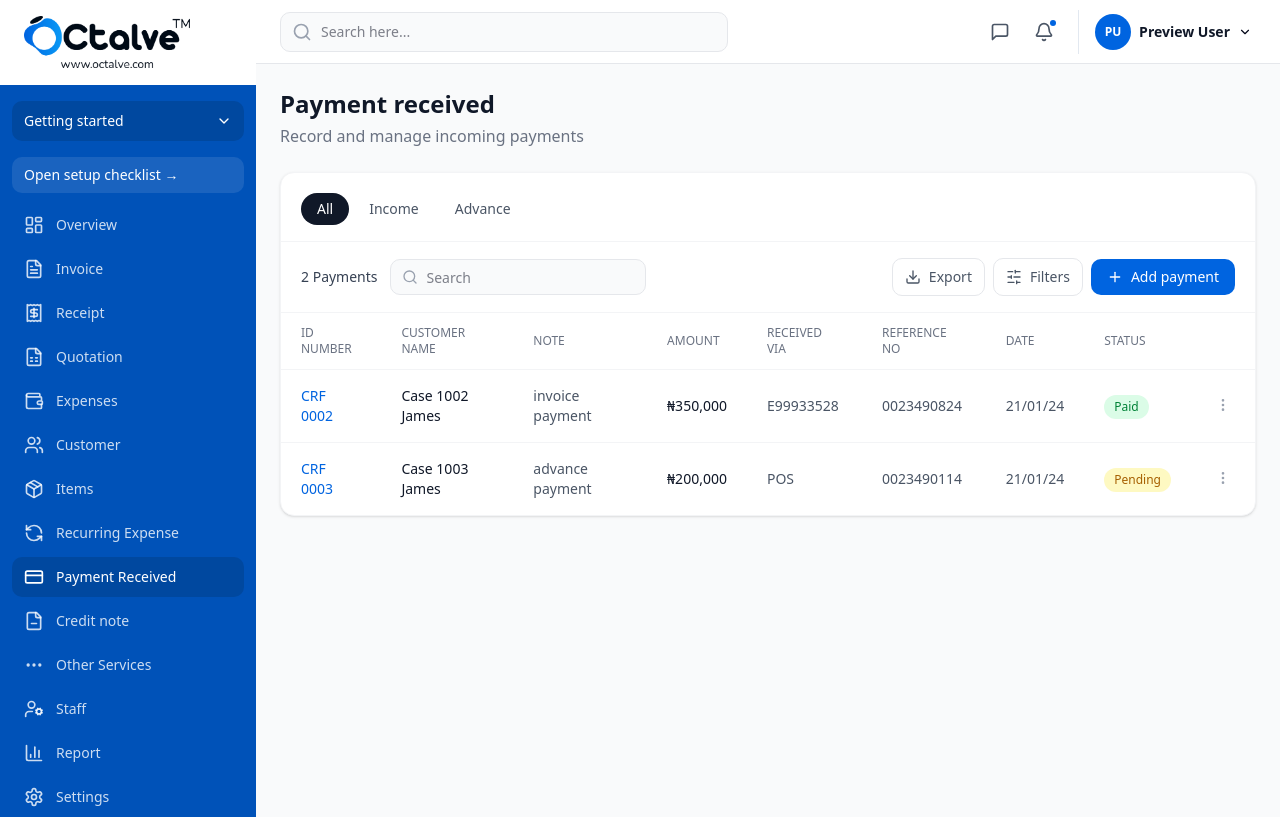
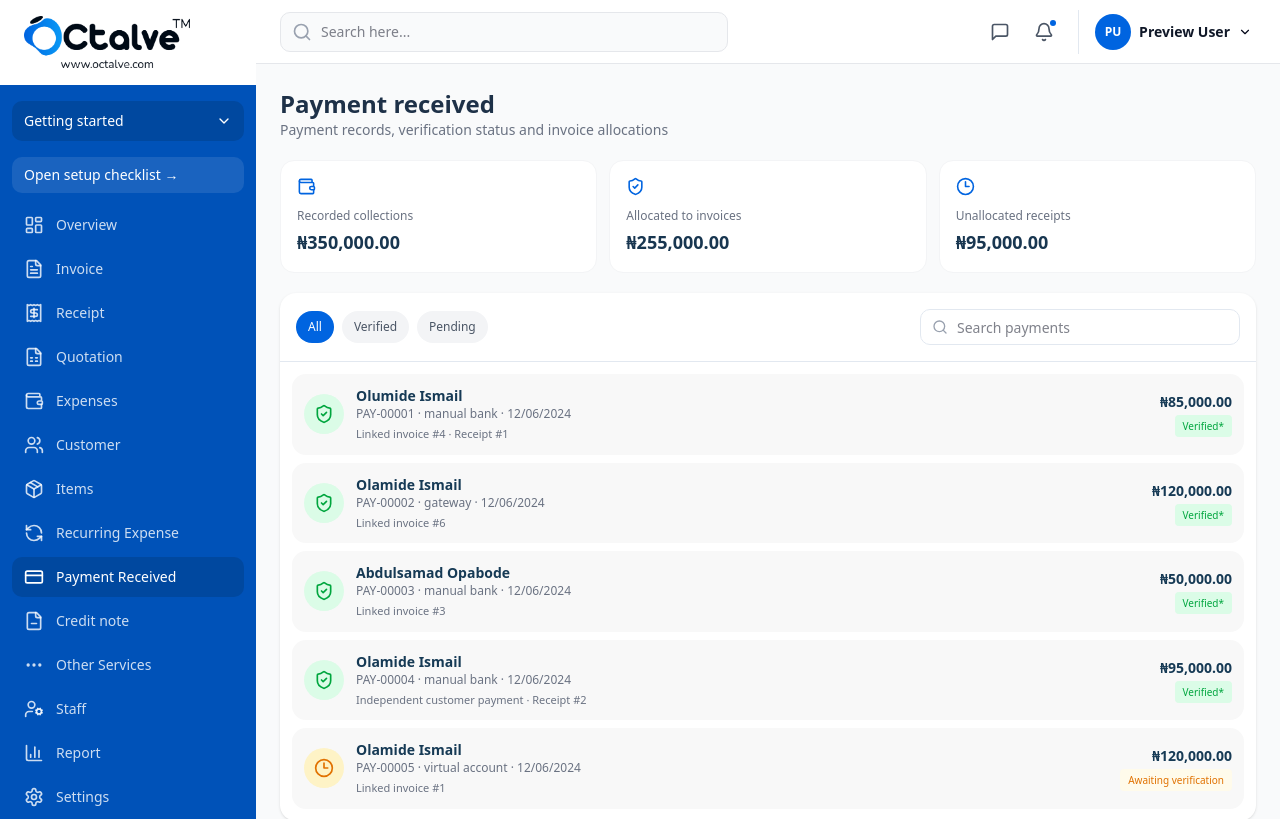
Before and after one commit to octalve-core/octalve-invoice, a Next.js app: page /dashboard/payment-received in a window 1280 px wide. Shown: the top 819 px of the page. Built offline with nearby package versions, Linux system fonts and the light colour scheme.

Commit message:
feat(phase-0h): separate payment-source ledger projection with duplicate-safe cash reporting and Payment Received directory

```diff
--- a/app/(dashboard)/dashboard/payment-received/page.tsx
+++ b/app/(dashboard)/dashboard/payment-received/page.tsx
@@ -1,26 +1,37 @@
 "use client";
-
-import { useState } from "react";
-import PaymentReceivedTable from "@/components/dashboard/tables/PaymentReceivedTable";
-
-export default function PaymentReceivedPage() {
-  const [isCreateModalOpen, setIsCreateModalOpen] = useState(false);
-
-  const handleCreate = (data: any) => {
-    console.log("Create payment", data);
-  };
-
-  return (
-    <div className="space-y-6">
-      {/* Page Header */}
-      <div>
-        <h1 className="text-2xl font-bold text-gray-900">Payment received</h1>
-        <p className="text-gray-500 mt-1">Record and manage incoming payments</p>
-      </div>
-
-      <PaymentReceivedTable onCreateClick={() => setIsCreateModalOpen(true)} />
-
-      {/* TODO: create payment modal */}
-    </div>
-  );
+import {useMemo,useState} from "react";
+import Link from "next/link";
+import {Search,Wallet,ShieldCheck,Clock3,ArrowRight} from "lucide-react";
+import {paymentPreview,financeProjection} from "@/src/features/payments/ledger";
+import {previewInvoices} from "@/src/features/invoices/lib/preview-records";
+const minor=(s:string)=>Math.round((Number(s.replace(/[^\d.]/g,""))||0)*100);
+const money=(n:number)=>new Intl.NumberFormat("en-NG",{style:"currency",currency:"NGN",minimumFractionDigits:2}).format(n/100);
+const claims=previewInvoices.map(i=>({id:i.id,amountMinor:minor(i.amount),issued:i.status!=="draft"}));
+export default function PaymentReceivedPage(){
+ const [query,setQuery]=useState(""),[status,setStatus]=useState<"all"|"verified"|"pending">("all");
+ const rows=useMemo(()=>paymentPreview.filter(p=>(status==="all"||p.status===status)&&[p.customer,p.id,p.reference].some(v=>v.toLowerCase().includes(query.toLowerCase()))),[query,status]);
+ const projection=useMemo(()=>financeProjection(claims,paymentPreview,[]),[]);
+ return <main className="min-w-0 space-y-5">
+  <header><h1 className="text-2xl font-bold text-[#1e3148]">Payment received</h1><p className="text-sm text-gray-500">Payment records, verification status and invoice allocations</p></header>
+  <div className="grid grid-cols-2 gap-3 lg:grid-cols-3">
+   {[{label:"Recorded collections",value:money(projection.collectedMinor),icon:Wallet},{label:"Allocated to invoices",value:money(projection.allocatedMinor),icon:ShieldCheck},{label:"Unallocated receipts",value:money(projection.unallocatedMinor),icon:Clock3}].map(c=>
+    <section key={c.label} className="rounded-xl border border-gray-100 bg-white p-4"><c.icon size={19} className="text-[#0064E0]"/><p className="mt-3 text-xs text-gray-500">{c.label}</p><p className="mt-1 break-all text-lg font-semibold text-[#183650]">{c.value}</p></section>)}
+  </div>
+  <div className="overflow-hidden rounded-2xl bg-white shadow-sm">
+   <div className="flex flex-wrap items-center gap-3 border-b p-4">
+    <div className="flex gap-2">{(["all","verified","pending"] as const).map(s=><button key={s} onClick={()=>setStatus(s)} className={"rounded-full px-3 py-2 text-xs capitalize "+(status===s?"bg-[#0064E0] text-white":"bg-gray-100 text-gray-600")}>{s}</button>)}</div>
+    <label className="relative min-w-[150px] flex-1 sm:ml-auto sm:max-w-xs"><Search size={16} className="absolute left-3 top-2.5 text-gray-400"/><input value={query} onChange={e=>setQuery(e.target.value)} placeholder="Search payments" className="h-9 w-full rounded-lg border pl-9 text-sm"/></label>
+   </div>
+   <div className="space-y-2 p-3">{rows.map(row=><div key={row.id} className="flex min-w-0 items-center gap-3 rounded-xl bg-[#f8f8f8] p-3">
+    <span className={"grid h-10 w-10 shrink-0 place-items-center rounded-full "+(row.status==="verified"?"bg-green-100 text-green-600":"bg-amber-100 text-amber-600")}>{row.status==="verified"?<ShieldCheck size={20}/>:<Clock3 size={20}/>}</span>
+    <div className="min-w-0 flex-1"><p className="truncate text-sm font-semibold text-[#163a55]">{row.customer}</p><p className="truncate text-xs text-gray-500">{row.id} · {row.source.replace("-"," ")} · {row.date}</p>
+     <p className="mt-1 text-[11px] text-gray-500">{row.allocations.length?"Linked invoice #"+row.allocations[0]?.invoiceId:"Independent customer payment"}{row.receiptId?" · Receipt #"+row.receiptId:""}</p></div>
+    <div className="shrink-0 text-right"><p className="text-sm font-semibold text-[#163a55]">{money(row.amountMinor)}</p><span className={"rounded px-2 py-1 text-[10px] "+(row.status==="verified"?"bg-green-100 text-green-600":"bg-amber-50 text-amber-600")}>{row.status==="verified"?"Verified*":"Awaiting verification"}</span></div>
+   </div>)}</div>
+  </div>
+  <div className="rounded-xl border border-blue-100 bg-white p-4 text-xs leading-6 text-gray-600">
+   These are illustrative payment events, not confirmation from a bank or provider. A new manual payment must be recorded from its invoice after independent bank verification; provider events must be reconciled automatically.
+   <Link href="/dashboard/invoice" className="mt-2 flex items-center gap-2 font-semibold text-[#0064E0]">Select an invoice to record payment <ArrowRight size={14}/></Link>
+  </div>
+ </main>;
 }
--- /dev/null
+++ b/src/features/payments/ledger.ts
@@ -0,0 +1,60 @@
+/** Ledger projections. Payments—not documents—are the sole basis for cash received.
+ * All amounts are integer minor units; NEVER count receipt documents as additional cash.
+ * Preview examples only. A real ledger requires server verification, idempotency and RBAC.
+ */
+export type PaymentSource="manual-bank"|"gateway"|"virtual-account";
+export type PaymentStatus="verified"|"pending";
+export interface InvoiceClaim {id:string;amountMinor:number;issued:boolean;}
+export interface PaymentAllocation {invoiceId:string;amountMinor:number;}
+export interface PaymentEntry {
+ id:string;customer:string;reference:string;amountMinor:number;source:PaymentSource;
+ status:PaymentStatus;date:string;allocations:PaymentAllocation[];receiptId?:string;
+}
+export interface RefundEntry {id:string;paymentId:string;amountMinor:number;status:PaymentStatus;}
+export function financeProjection(invoices:InvoiceClaim[],payments:PaymentEntry[],refunds:RefundEntry[]){
+ const amount=(n:number)=>{if(!Number.isSafeInteger(n)||n<0)throw new Error("Invalid minor-unit amount");return n;};
+ const claims=new Map(invoices.filter(i=>i.issued).map(i=>[i.id,amount(i.amountMinor)]));
+ const unique=new Map<string,PaymentEntry>();
+ for(const p of payments){
+  amount(p.amountMinor);
+  if(!unique.has(p.id))unique.set(p.id,p);
+ }
+ const approved=[...unique.values()].filter(p=>p.status==="verified");
+ const invoiceAllocations=new Map<string,number>();
+ let collectedMinor=0,unallocatedMinor=0;
+ for(const payment of approved){
+  collectedMinor+=payment.amountMinor;
+  let allocated=0;
+  for(const a of payment.allocations){
+   amount(a.amountMinor);
+   if(!claims.has(a.invoiceId))throw new Error("Allocation references an unissued or unknown invoice");
+   allocated+=a.amountMinor;
+   invoiceAllocations.set(a.invoiceId,(invoiceAllocations.get(a.invoiceId)||0)+a.amountMinor);
+  }
+  if(allocated>payment.amountMinor)throw new Error("Payment allocations exceed received amount");
+  unallocatedMinor+=payment.amountMinor-allocated;
+ }
+ for(const [id,allocated] of invoiceAllocations){
+  if(allocated>(claims.get(id)||0))throw new Error("Invoice allocations exceed invoice balance");
+ }
+ const seenRefunds=new Set<string>();let refundedMinor=0;
+ for(const refund of refunds){
+  if(seenRefunds.has(refund.id))continue;seenRefunds.add(refund.id);
+  amount(refund.amountMinor);
+  if(refund.status!=="verified")continue;
+  if(!unique.get(refund.paymentId)||unique.get(refund.paymentId)?.status!=="verified")throw new Error("Refund has no verified source payment");
+  refundedMinor+=refund.amountMinor;
+ }
+ if(refundedMinor>collectedMinor)throw new Error("Refunds exceed collected funds");
+ const invoicedMinor=[...claims.values()].reduce((a,b)=>a+b,0);
+ const allocatedMinor=[...invoiceAllocations.values()].reduce((a,b)=>a+b,0);
+ return {invoicedMinor,allocatedMinor,outstandingMinor:invoicedMinor-allocatedMinor,collectedMinor,unallocatedMinor,refundedMinor,netCollectedMinor:collectedMinor-refundedMinor};
+}
+export const paymentPreview:PaymentEntry[]=[
+ {id:"PAY-00001",customer:"Olumide Ismail",reference:"BANK-2024-001",source:"manual-bank",status:"verified",amountMinor:8500000,date:"12/06/2024",allocations:[{invoiceId:"4",amountMinor:8500000}],receiptId:"1"},
+ {id:"PAY-00002",customer:"Olamide Ismail",reference:"PAY-REF-002",source:"gateway",status:"verified",amountMinor:12000000,date:"12/06/2024",allocations:[{invoiceId:"6",amountMinor:12000000}]},
+ {id:"PAY-00003",customer:"Abdulsamad Opabode",reference:"BANK-2024-003",source:"manual-bank",status:"verified",amountMinor:5000000,date:"12/06/2024",allocations:[{invoiceId:"3",amountMinor:5000000}]},
+ {id:"PAY-00004",customer:"Olamide Ismail",reference:"CASH-2024-004",source:"manual-bank",status:"verified",amountMinor:9500000,date:"12/06/2024",allocations:[],receiptId:"2"},
+ {id:"PAY-00005",customer:"Olamide Ismail",reference:"VIRTUAL-2024-005",source:"virtual-account",status:"pending",amountMinor:12000000,date:"12/06/2024",allocations:[{invoiceId:"1",amountMinor:12000000}]}
+];
+export const refundPreview:RefundEntry[]=[];
```
Also changed, not shown: 1 other file (tests, documents, lock files or other folders).
